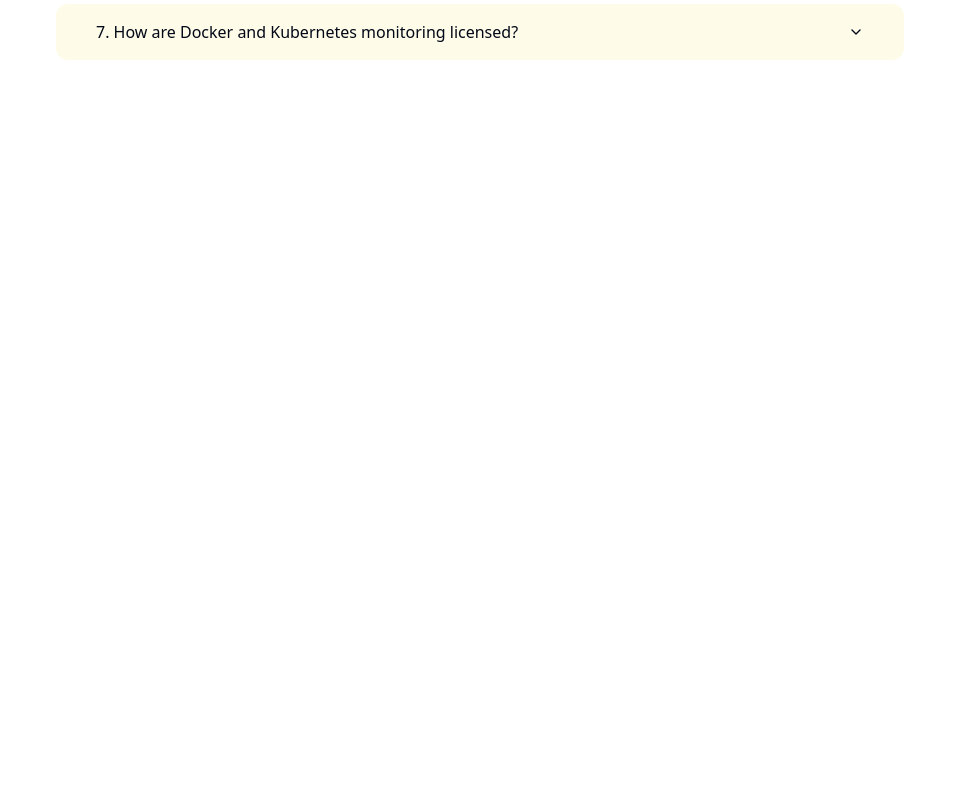
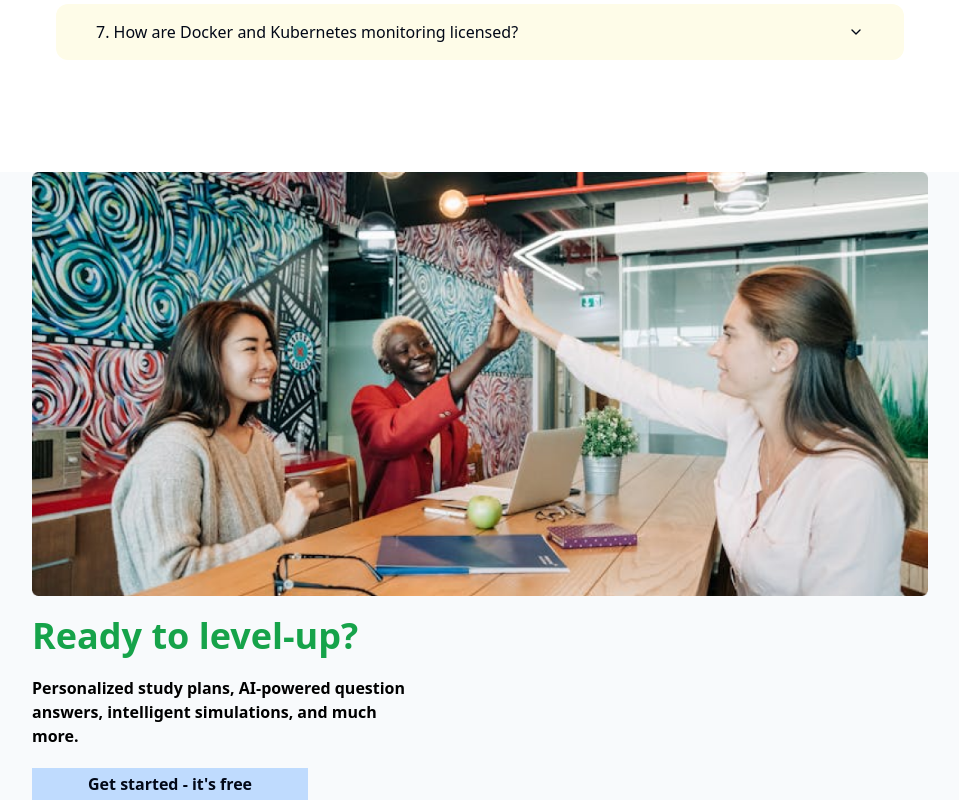
Before and after one commit to mestafrica/DigiCurriculum, a React (Vite) app in the folder frontend/: page / in a window 1280 px wide. Shown: the part 572-1372 px from the top of the page, without its empty margins (160-1119 px from the left). Before the commit the page ends 800 px from the top, so only its background shows below. Built offline with nearby package versions, Linux system fonts and the light colour scheme; a web font is replaced by a local one.

Commit message:
added the get started button

```diff
--- a/frontend/src/pages/Home.jsx
+++ b/frontend/src/pages/Home.jsx
@@ -1,3 +1,4 @@
+import Image1 from "../assets/images/image1.png";
 import {
   Accordion,
   AccordionContent,
@@ -131,6 +132,24 @@
           </AccordionItem>
         </Accordion>
       </div>
+
+      <div className="bg-slate-50">
+        <div className="md:mt-28 mt-14 md:mx-48 mx-14 ">
+          <img src={Image1} />
+        </div>
+        <div className="flex flex-col md:items-start space-y-5 md:ml-48 ml-14">
+          <h3 className="text-4xl text-green-600 font-semibold mt-5">
+            Ready to level-up?
+          </h3>
+          <h4 className="text-black my-5 w-96 font-bold">
+            Personalized study plans, AI-powered question answers, intelligent
+            simulations, and much more.
+          </h4>
+          <button className="bg-blue-200 font-bold px-14 py-1">
+            Get started - it's free
+          </button>
+        </div>
+      </div>
     </div>
   );
 }
```
Also changed, not shown: frontend/src/assets/images/image1.png (added).
